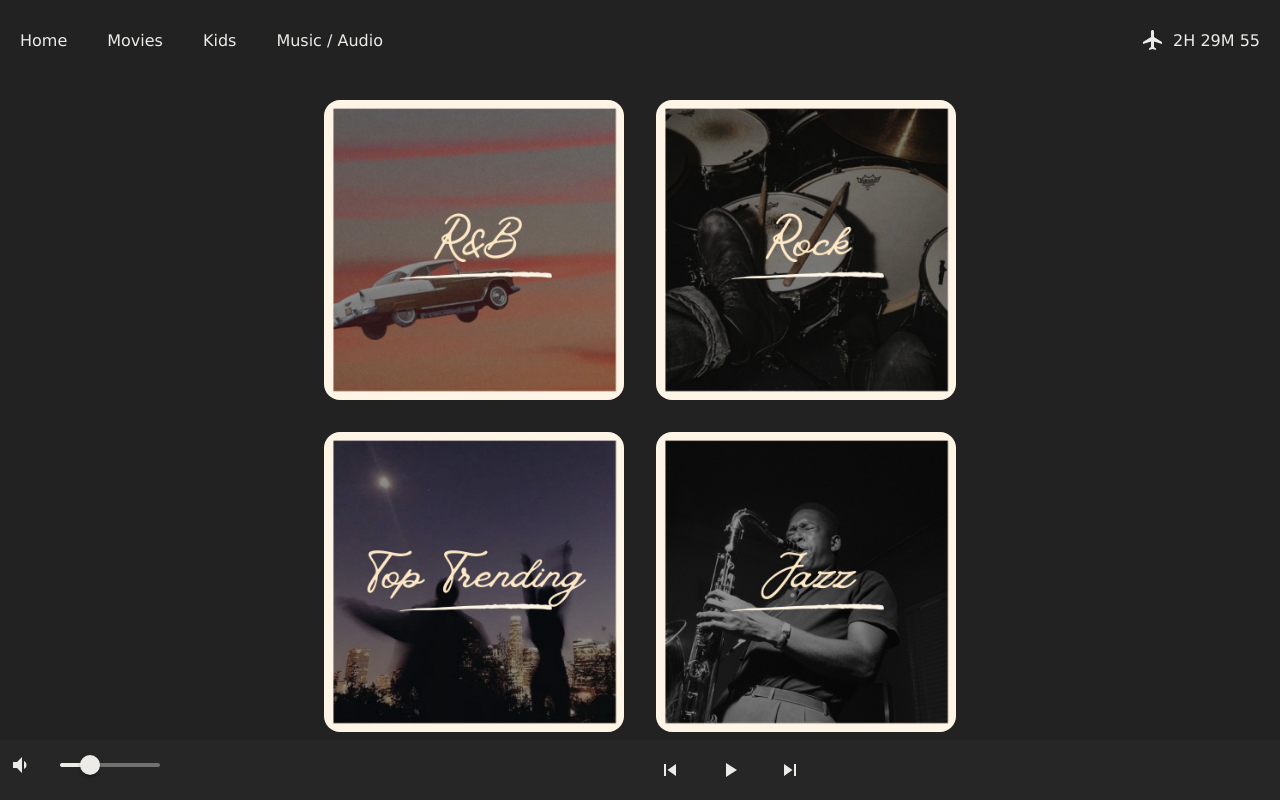
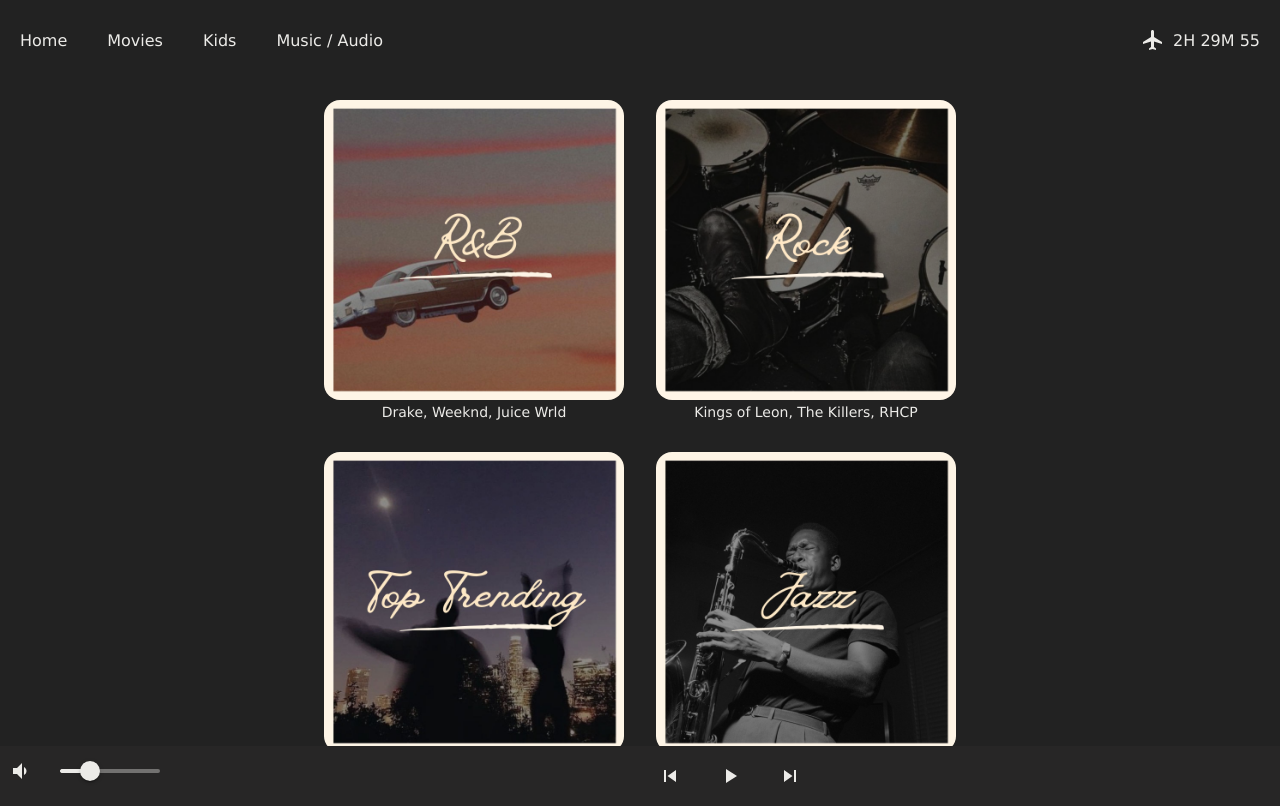
Before and after one commit to gavinwalsh1996/flight-entertainment-system, a React (Create React App) app: page /music in a window 1280 px wide. Built offline with nearby package versions, Linux system fonts and the light colour scheme; no server answers.

Commit message:
music player bug fixed

```diff
--- a/src/App.js
+++ b/src/App.js
@@ -79,9 +79,9 @@ function App() {
 const [movies, setMovies] = useState([])
 const [topMovies, setTopMovies] = useState([])
 const [kidsMovies, setKidsMovies] = useState([])
-const [setKidsTv] = useState([])
+// const [setKidsTv] = useState([])
 //KidsTv
-const [setTvShows] = useState([])
+// const [setTvShows] = useState([])
 //TvShows
 const [kidsTvSeries, setKidsTvSeries] = useState([])
 
@@ -121,9 +121,9 @@ useEffect(() => {
   const getMoviesData = async function (url, tvUrl, topPicks, kidsMovieURL, kidsTvUrl, kidsSeries) {
     await fetch(url).then(res => res.json()).then(data => setMovies(data.results))
     await fetch(topPicks).then(res => res.json()).then(data => setTopMovies(data.results))
-    await fetch(tvUrl).then(res => res.json()).then(data => setTvShows(data.results))
+    // await fetch(tvUrl).then(res => res.json()).then(data => setTvShows(data.results))
     await fetch(kidsMovieURL).then(res => res.json()).then(data => setKidsMovies(data.results))
-    await fetch(kidsTvUrl).then(res => res.json()).then(data => setKidsTv(data.results))
+    // await fetch(kidsTvUrl).then(res => res.json()).then(data => setKidsTv(data.results))
     await fetch(kidsSeries).then(res => res.json()).then(data => setKidsTvSeries(data.results))
   }
   getMoviesData(url, tvUrl, topPicks, kidsMovieURL, kidsTvURL, kidsSeries);
--- a/src/components/MusicPlayer.jsx
+++ b/src/components/MusicPlayer.jsx
@@ -26,12 +26,24 @@ const songFiles = songs.map(song => song.songFile)
 
     //State
     const [index, setIndex] = useState(0);
-    const { songClicked} = useContext(songContext)
+    const {songClicked} = useContext(songContext)
     // setSongClicked
     const [currentSong, setCurrentSong] = useState(songClicked);
     const [isPlaying, setisPlaying] = useState(false);
     const [volume, setVolume] = useState(30);
     const [mute, setMute] = useState(false);
+
+    const togglePlay = useCallback(() => {
+
+        if(!isPlaying) {
+                     audioPlayer.current.play()
+                 } else {
+                     audioPlayer.current.pause()
+                 }
+                 setisPlaying(isPlaying => !isPlaying)
+
+     }, [isPlaying]);
+
 
 
     //  useEffect(() => {
@@ -47,28 +59,16 @@ const songFiles = songs.map(song => song.songFile)
 
     //  }, [songClicked])
 
-    const togglePlay = useCallback(() => {
-        if(!isPlaying) {
-            audioPlayer.current.play()
-        } else {
-            audioPlayer.current.pause()
-        }
-        // setisPlaying(prev => !prev)
-        setisPlaying(isPlaying => !isPlaying)
-    }, [isPlaying]);
+    //Test
 
     useEffect(() => {
-        setCurrentSong(songClicked)
+        if (currentSong !== songClicked) {
+          setCurrentSong(songClicked)
+        }
 
-         if (songClicked) {
-             audioPlayer.current.play()
-         }
+     }, [songClicked, togglePlay, currentSong]);
 
-         if (songClicked) {
-             togglePlay()
-         }
-
-     }, [songClicked, togglePlay])
+     //Test
 
 
     useEffect(() => {
@@ -88,15 +88,20 @@ const songFiles = songs.map(song => song.songFile)
     //     setisPlaying(isPlaying => !isPlaying)
     // }
 
+    //Test
+
     // const togglePlay = useCallback(() => {
+
     //     if(!isPlaying) {
-    //         audioPlayer.current.play()
-    //     } else {
-    //         audioPlayer.current.pause()
-    //     }
-    //     // setisPlaying(prev => !prev)
-    //     setisPlaying(isPlaying => !isPlaying)
-    // }, [isPlaying]);
+    //                  audioPlayer.current.play()
+    //              } else {
+    //                  audioPlayer.current.pause()
+    //              }
+    //              setisPlaying(isPlaying => !isPlaying)
+
+    //  }, []);
+
+    //Test
 
     function toggleSkipForward() {
         if(index >= songFiles.length - 1) {
--- a/src/components/SongGrid.jsx
+++ b/src/components/SongGrid.jsx
@@ -21,12 +21,30 @@ function SongGrid({songs, setSongClicked}) {
 
     <div className="song-main-container">
         <div className="song-container">
+
+          <div className="songs">
             <img src={Rap} onClick={() => getSong(0)} alt='' />
+            <p>Drake, Weeknd, Juice Wrld</p>
+          </div>
+
+          <div className="songs">
             <img src={Rock} onClick={() => getSong(1)} alt='' />
+            <p>Kings of Leon, The Killers, RHCP</p>
+          </div>
         </div>
+
         <div className="song-container">
+
+          <div className="songs">
             <img src={Trending} onClick={() => getSong(2)} alt='' />
+            <p>Oliver Tree, Taylor Swift, Ye</p>
+          </div>
+
+          <div className="songs">
             <img src={Jazz} onClick={() => getSong(3)} alt='' />
+            <p>Big Mama Thornton, Ray Charles, B.B King</p>
+          </div>
+
         </div>
     </div>
 
--- a/src/css/MiniSlider.css
+++ b/src/css/MiniSlider.css
@@ -76,6 +76,10 @@ select {
     border: 1px solid white;
 }
 
+.item-name {
+    pointer-events: none;
+}
+
 
 @media (max-width: 1280px) {
 
```
